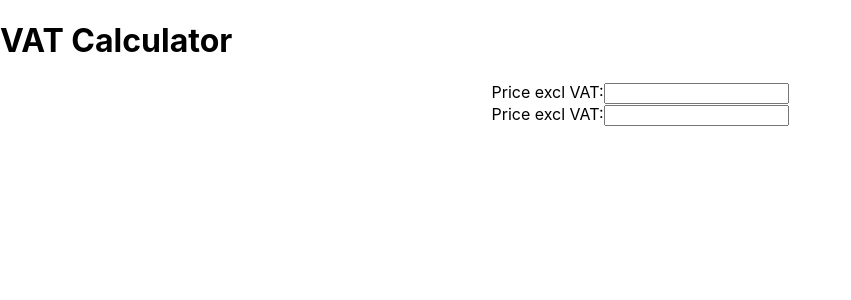
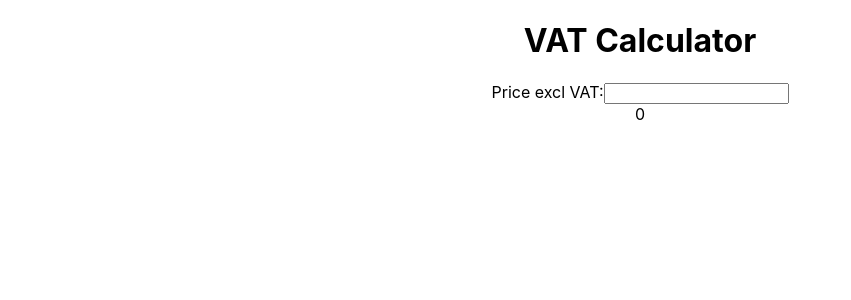
Before and after one commit to squinteye1/react-training, a React (Create React App) app: page / in a window 1280 px wide. Shown: the top 300 px of the page, without its empty margins (0-851 px from the left). Built offline with nearby package versions, Linux system fonts and the light colour scheme.

Commit message:
Add props

```diff
--- a/src/App.js
+++ b/src/App.js
@@ -1,4 +1,4 @@
-import logo from './logo.svg';
+//import logo from './logo.svg';
 import './App.css';
 import Header from './components/Header';
 import DataEntryField from './components/DataEntryField';
@@ -6,9 +6,8 @@ import DataEntryField from './components/DataEntryField';
 function App() {
   return (
     <>
-      <Header />
       <div className="App">
-        <DataEntryField title={"Price excl VAT:"} />
+        <Header />
         <DataEntryField title={"Price excl VAT:"} />
       </div>
     </>
--- a/src/components/DataEntryField.jsx
+++ b/src/components/DataEntryField.jsx
@@ -1,10 +1,15 @@
-import React from 'react'
+import React from 'react';
+import { useState } from 'react';
+import TempDisplayField from './TempDisplayField';
 
 const DataEntryField = (props) => {
+
+    const [value, setValue] = useState(0.0);
   return (
     <div>
         {props.title}
-        <input type="number" id="lname" name="lname" />
+        <input type="number" id="lname" name="lname" value={props.value} onChange={(event) => setValue(event.target.value)} />
+        <TempDisplayField valueToDisplay={value} />
     </div>
   )
 }
--- /dev/null
+++ b/src/components/TempDisplayField.jsx
@@ -0,0 +1,9 @@
+import React from 'react'
+
+const TempDisplayField = (props) => {
+  return (
+    <div>{props.valueToDisplay}</div>
+  )
+}
+
+export default TempDisplayField
```
